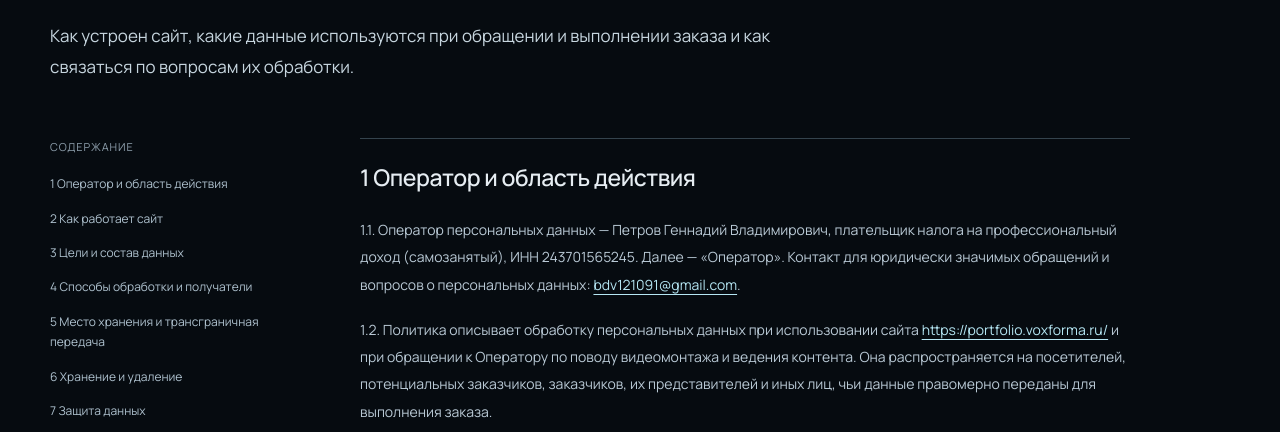
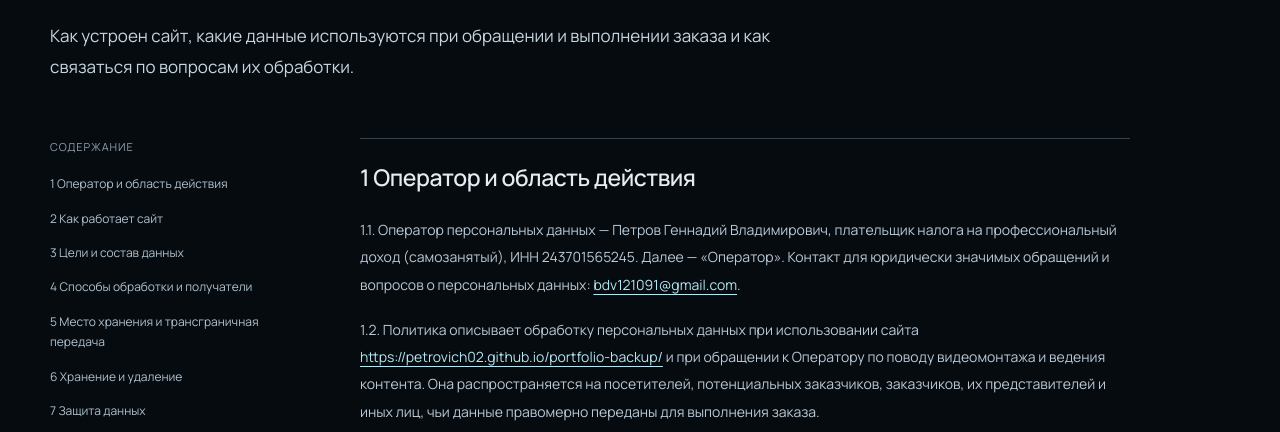
Before and after one commit to Petrovich02/portfolio-backup, a plain HTML site: page privacy.html in a window 1280 px wide. Shown: the part 300-732 px from the top of the page. Drawn offline with Linux system fonts and the light colour scheme.

Commit message:
Publish independent emergency portfolio address

```diff
--- a/privacy.html
+++ b/privacy.html
@@ -6,7 +6,7 @@
   <meta name="description" content="Обработка персональных данных">
   <meta name="theme-color" content="#060b10">
 
-  <link rel="canonical" href="https://portfolio.voxforma.ru/privacy.html">
+  <link rel="canonical" href="https://petrovich02.github.io/portfolio-backup/privacy.html">
   <link rel="icon" href="assets/favicon.svg" type="image/svg+xml">
   <link rel="stylesheet" href="legal.css?v=2">
   <title>Политика конфиденциальности — Портфолио</title>
@@ -33,7 +33,7 @@
       <article class="legal-copy" aria-label="Политика конфиденциальности">
         <section id="section-1"><h2>1 Оператор и область действия</h2>
 <p>1.1. Оператор персональных данных — Петров Геннадий Владимирович, плательщик налога на профессиональный доход (самозанятый), ИНН 243701565245. Далее — «Оператор». Контакт для юридически значимых обращений и вопросов о персональных данных: <a href="mailto:bdv121091@gmail.com">bdv121091@gmail.com</a>.</p>
-<p>1.2. Политика описывает обработку персональных данных при использовании сайта <a href="https://portfolio.voxforma.ru/">https://portfolio.voxforma.ru/</a> и при обращении к Оператору по поводу видеомонтажа и ведения контента. Она распространяется на посетителей, потенциальных заказчиков, заказчиков, их представителей и иных лиц, чьи данные правомерно переданы для выполнения заказа.</p>
+<p>1.2. Политика описывает обработку персональных данных при использовании сайта <a href="https://petrovich02.github.io/portfolio-backup/">https://petrovich02.github.io/portfolio-backup/</a> и при обращении к Оператору по поводу видеомонтажа и ведения контента. Она распространяется на посетителей, потенциальных заказчиков, заказчиков, их представителей и иных лиц, чьи данные правомерно переданы для выполнения заказа.</p>
 <p>1.3. Контакт для вопросов о персональных данных: <a href="mailto:bdv121091@gmail.com">bdv121091@gmail.com</a>. Дополнительные способы связи: <a href="https://t.me/PetrovichArt01">https://t.me/PetrovichArt01</a> и +7 999 453-62-37.</p>
 <p>1.4. Обработка выполняется для конкретных законных целей и в необходимом объеме с учетом Федерального закона от 27.07.2006 № 152-ФЗ «О персональных данных» и других применимых норм. Данные не должны быть избыточными относительно цели.</p>
 <p>1.5. Политика информирует об обработке и сама по себе не является согласием на нее. Просмотр сайта и согласование заказа не означают согласия на любые цели обработки. Когда основанием выступает согласие, оно оформляется отдельно и может быть отозвано.</p></section><section id="section-2"><h2>2 Как работает сайт</h2>
@@ -77,9 +77,9 @@
 <p>8.3. Сведения о наличии и порядке обработки предоставляются в течение 10 рабочих дней. При предусмотренных законом основаниях срок может быть продлен не более чем на 5 рабочих дней с мотивированным уведомлением. Ответ не должен раскрывать данные других лиц без основания.</p>
 <p>8.4. Подтвержденно неточные данные исправляются в срок до 7 рабочих дней после предоставления необходимых сведений. Если представлены сведения, подтверждающие, что данные получены незаконно или не являются необходимыми для заявленной цели обработки, они уничтожаются в срок до 7 рабочих дней. Прочие требования об удалении, прекращении обработки и отзыве согласия рассматриваются с учетом соответствующих оснований и сроков статей 20 и 21 Закона № 152-ФЗ.</p>
 <p>8.5. Отзыв согласия не отменяет обработку на другом законном основании, например для исполнения действующего договора или обязательного учета. В таком случае Оператор сообщает применимое основание и сохраняет только необходимые для него данные.</p></section><section id="section-9"><h2>9 Обновления и контакты</h2>
-<p>9.1. Актуальная редакция размещается по адресу <a href="https://portfolio.voxforma.ru/privacy.html">https://portfolio.voxforma.ru/privacy.html</a>. В документе указывается дата начала ее действия.</p>
+<p>9.1. Актуальная редакция размещается по адресу <a href="https://petrovich02.github.io/portfolio-backup/privacy.html">https://petrovich02.github.io/portfolio-backup/privacy.html</a>. В документе указывается дата начала ее действия.</p>
 <p>9.2. Обновление текста не означает автоматического согласия на новые цели или способы обработки. Необходимое правовое основание или отдельное согласие обеспечивается до начала соответствующей обработки.</p>
-<p>9.3. Оператор: Петров Геннадий Владимирович, плательщик налога на профессиональный доход (самозанятый), ИНН 243701565245. Электронная почта для обращений: <a href="mailto:bdv121091@gmail.com">bdv121091@gmail.com</a>. Сайт: <a href="https://portfolio.voxforma.ru/">https://portfolio.voxforma.ru/</a>.</p></section>
+<p>9.3. Оператор: Петров Геннадий Владимирович, плательщик налога на профессиональный доход (самозанятый), ИНН 243701565245. Электронная почта для обращений: <a href="mailto:bdv121091@gmail.com">bdv121091@gmail.com</a>. Сайт: <a href="https://petrovich02.github.io/portfolio-backup/">https://petrovich02.github.io/portfolio-backup/</a>.</p></section>
       </article>
     </div>
   </main>
```
Also changed, not shown: index.html (+1 -1 lines), offer.html (+1 -1 lines), 2 other files.
